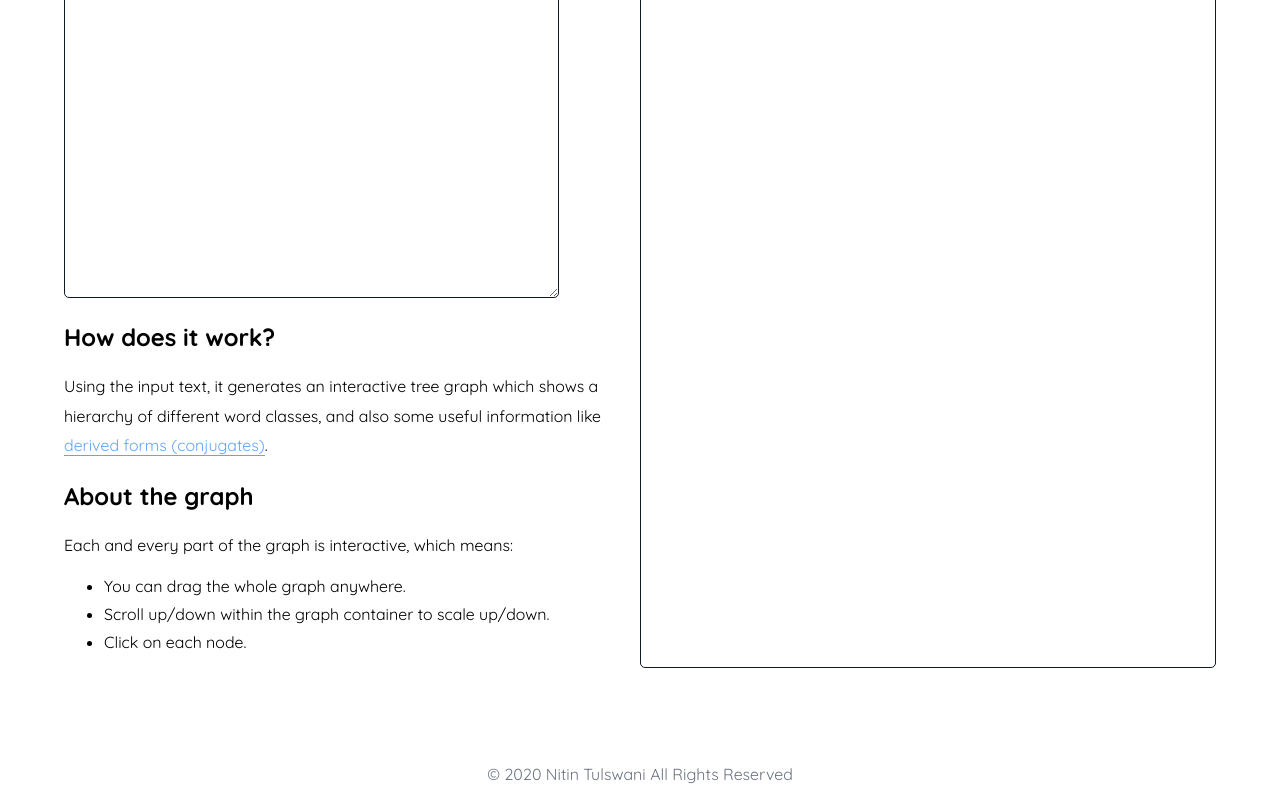
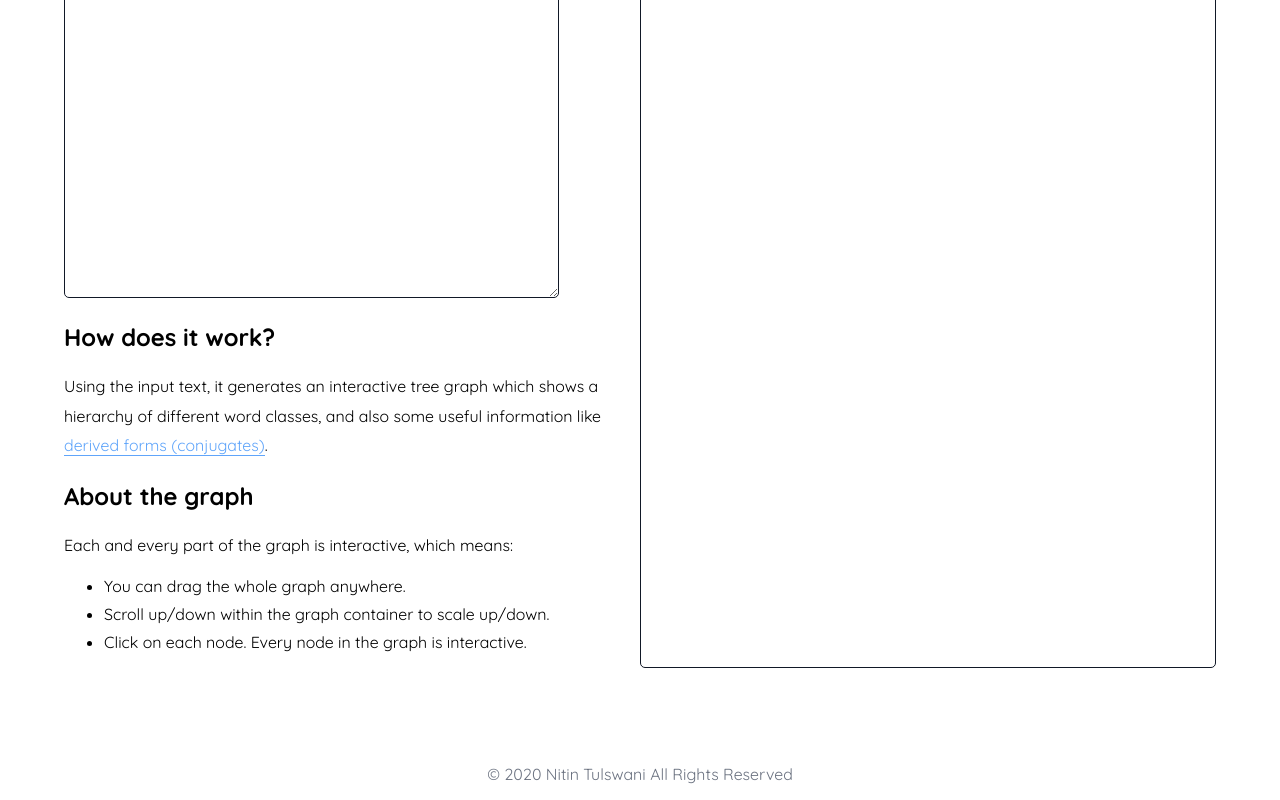
Before and after one commit to nitin42/word-classes-visualiser, a React (Create React App) app: page / in a window 1280 px wide. Shown: the part 394-1194 px from the top of the page. Built offline with nearby package versions, Linux system fonts and the light colour scheme.

Commit message:
Update description

```diff
--- a/src/App.js
+++ b/src/App.js
@@ -118,7 +118,7 @@ export const App = () => {
           <ul className="diagram-info">
             <li>You can drag the whole graph anywhere.</li>
             <li>Scroll up/down within the graph container to scale up/down.</li>
-            <li>Click on each node.</li>
+            <li>Click on each node. Every node in the graph is interactive.</li>
           </ul>
         </div>
 
```
Also changed, not shown: 2 other files (tests, documents, lock files or other folders).
